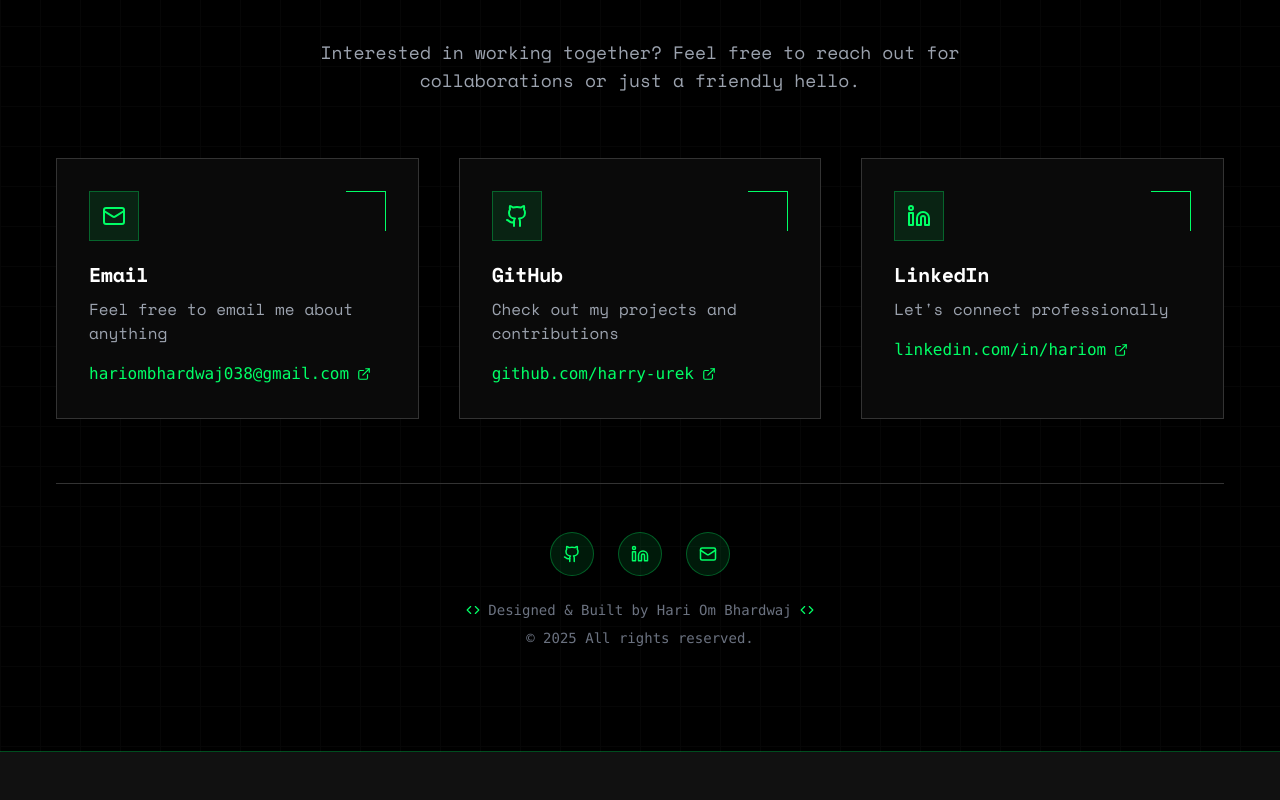
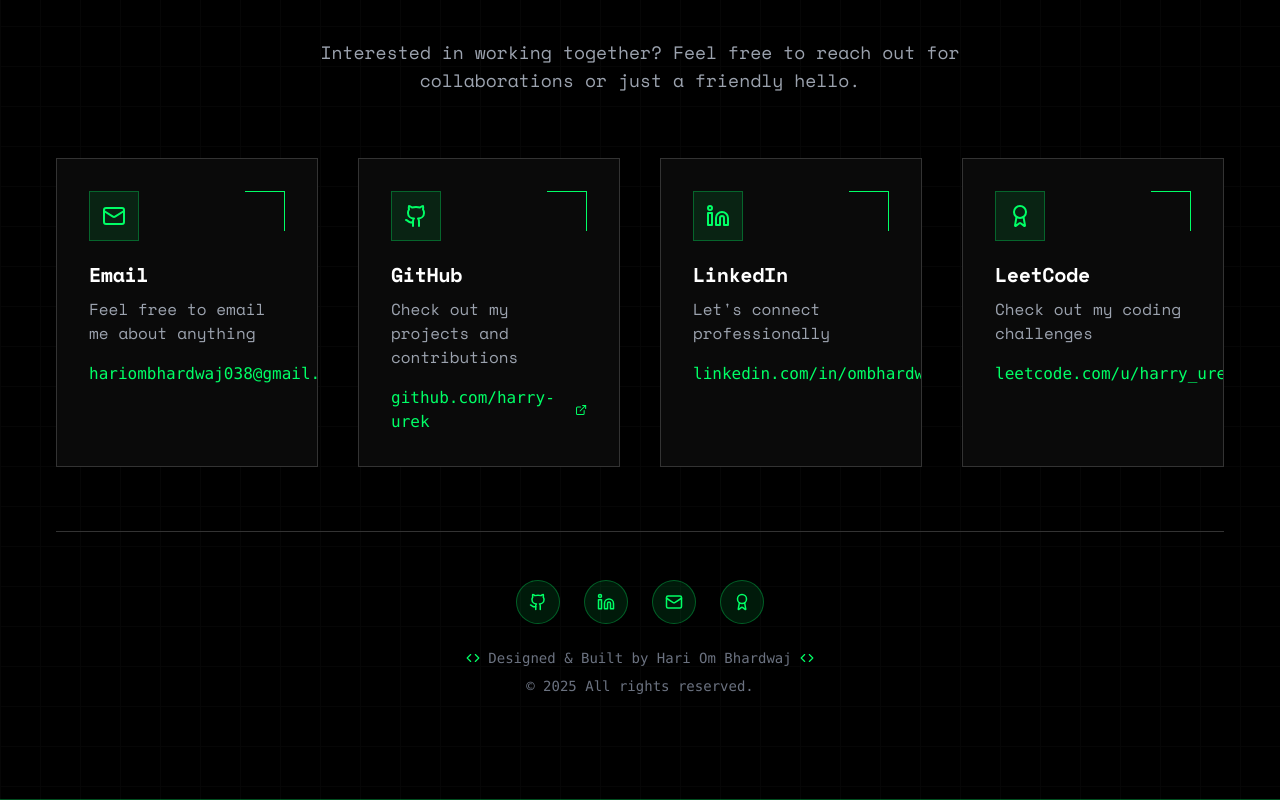
Before and after one commit to harry-urek/portfolio, a Next.js app: page / in a window 1280 px wide. Shown: the part 7890-8690 px from the top of the page. Before the commit the page ends 8642 px from the top, so only its background shows below. Built offline with nearby package versions, Linux system fonts and the light colour scheme.

Commit message:
title and metadata update

```diff
--- a/app/layout.tsx
+++ b/app/layout.tsx
@@ -14,8 +14,13 @@
 });
 
 export const metadata: Metadata = {
-  title: 'Developer Portfolio',
-  description: 'Professional developer portfolio showcasing skills and projects',
+  title: 'Hari Om Bhardwaj',
+  description: 'Backend Developer and ML Engineer',
+  icons: {
+    icon: '/h-icon.svg',
+    shortcut: '/h-icon.svg',
+    apple: '/h-icon.svg',
+  },
 };
 
 export default function RootLayout({
--- a/components/Footer.tsx
+++ b/components/Footer.tsx
@@ -1,7 +1,7 @@
 "use client";
 
 import Link from 'next/link';
-import { Github, Linkedin, Mail, Phone, Terminal, Code, ExternalLink, Check } from 'lucide-react';
+import { Github, Linkedin, Mail, Phone, Terminal, Code, ExternalLink, Check, Award } from 'lucide-react';
 import { useEffect, useState } from 'react';
 import { motion } from 'framer-motion';
 import { InteractiveBackgroundAnimation } from './animations';
@@ -67,7 +67,7 @@
           </motion.p>
         </div>
 
-        <div className="grid grid-cols-1 md:grid-cols-3 gap-10 mb-16">
+        <div className="grid grid-cols-1 md:grid-cols-4 gap-10 mb-16">
           <motion.div
             className="bg-[#0A0A0A] p-8 border border-[#333] group relative overflow-hidden"
             initial={{ opacity: 0, y: 20 }}
@@ -172,12 +172,51 @@
               <h3 className="text-xl font-bold mb-2 text-white">LinkedIn</h3>
               <p className="text-gray-400 mb-4 group-hover:text-gray-300 transition-colors">Let's connect professionally</p>
               <a
-                href="https://linkedin.com/in/"
+                href="https://www.linkedin.com/in/ombhardwaj08/"
                 target="_blank"
                 rel="noopener noreferrer"
                 className="inline-flex items-center text-[#00FF66] hover:underline font-mono"
               >
-                <span>linkedin.com/in/hariom</span>
+                <span>linkedin.com/in/ombhardwaj08</span>
+                <ExternalLink className="ml-2" size={14} />
+              </a>
+            </div>
+          </motion.div>
+
+          <motion.div
+            className="bg-[#0A0A0A] p-8 border border-[#333] group relative overflow-hidden"
+            initial={{ opacity: 0, y: 20 }}
+            whileInView={{ opacity: 1, y: 0 }}
+            viewport={{ once: true }}
+            transition={{ duration: 0.5, delay: 0.3 }}
+            whileHover={{
+              y: -5,
+              borderColor: "#00FF66",
+              boxShadow: "0 0 20px rgba(0, 255, 102, 0.2)"
+            }}
+          >
+            {/* Animated corner accent */}
+            <div className="absolute top-0 right-0 grid-item"></div>
+            <div className="absolute bottom-0 left-0 grid-item"></div>
+
+            {/* Hover glow effect */}
+            <motion.div
+              className="absolute inset-0 opacity-0 bg-[#00FF66] blur-xl z-0 group-hover:opacity-5 transition-opacity duration-300"
+            />
+
+            <div className="relative z-10">
+              <div className="p-3 mb-5 inline-flex bg-[#00FF66]/10 border border-[#00FF66]/30">
+                <Award className="text-[#00FF66]" size={24} />
+              </div>
+              <h3 className="text-xl font-bold mb-2 text-white">LeetCode</h3>
+              <p className="text-gray-400 mb-4 group-hover:text-gray-300 transition-colors">Check out my coding challenges</p>
+              <a
+                href="https://leetcode.com/u/harry_urek/"
+                target="_blank"
+                rel="noopener noreferrer"
+                className="inline-flex items-center text-[#00FF66] hover:underline font-mono"
+              >
+                <span>leetcode.com/u/harry_urek</span>
                 <ExternalLink className="ml-2" size={14} />
               </a>
             </div>
@@ -198,7 +237,7 @@
                 <Github size={18} className="text-[#00FF66]" />
               </motion.a>
               <motion.a
-                href="https://linkedin.com/in/"
+                href="https://www.linkedin.com/in/ombhardwaj08/"
                 target="_blank"
                 rel="noopener noreferrer"
                 className="p-3 bg-[#00FF66]/10 border border-[#00FF66]/30 hover:bg-[#00FF66]/20 transition-colors rounded-full"
@@ -214,6 +253,16 @@
                 whileTap={{ scale: 0.95 }}
               >
                 <Mail size={18} className="text-[#00FF66]" />
+              </motion.a>
+              <motion.a
+                href="https://leetcode.com/u/harry_urek/"
+                target="_blank"
+                rel="noopener noreferrer"
+                className="p-3 bg-[#00FF66]/10 border border-[#00FF66]/30 hover:bg-[#00FF66]/20 transition-colors rounded-full"
+                whileHover={{ scale: 1.1 }}
+                whileTap={{ scale: 0.95 }}
+              >
+                <Award size={18} className="text-[#00FF66]" />
               </motion.a>
             </div>
 
--- a/components/Hero.tsx
+++ b/components/Hero.tsx
@@ -308,7 +308,7 @@
                 <Github size={22} className="text-gray-300 hover:text-neon-green transition-colors" />
               </a>
               <a
-                href="https://linkedin.com/in/"
+                href="https://www.linkedin.com/in/ombhardwaj08/"
                 target="_blank"
                 rel="noopener noreferrer"
                 className="p-3 bg-black/30 backdrop-blur-sm border border-gray-800 rounded-full hover:border-neon-green transition-colors relative z-20"
--- a/components/TechStack.tsx
+++ b/components/TechStack.tsx
@@ -1,8 +1,9 @@
 "use client";
 
-import { useState } from 'react';
+import { useState, useEffect } from 'react';
 import { motion } from 'framer-motion';
 import Image from 'next/image';
+import { Code } from 'lucide-react';
 import {
   fadeIn,
   staggerContainer,
@@ -84,7 +85,26 @@
 
 export default function TechStack() {
   const [activeCategory, setActiveCategory] = useState("Languages");
-  const activeTech = techCategories.find(cat => cat.name === activeCategory)?.items || [];
+  const [activeTech, setActiveTech] = useState<TechItem[]>([]);
+  const [isClient, setIsClient] = useState(false);
+
+  // Make sure we set isClient to true once component is mounted
+  useEffect(() => {
+    setIsClient(true);
+    // Initialize activeTech with the default category items
+    const initialItems = techCategories.find(cat => cat.name === "Languages")?.items || [];
+    setActiveTech(initialItems);
+  }, []);
+
+  // Update activeTech whenever activeCategory changes
+  useEffect(() => {
+    const items = techCategories.find(cat => cat.name === activeCategory)?.items || [];
+    setActiveTech(items);
+  }, [activeCategory]);
+
+  const handleCategoryChange = (categoryName: string) => {
+    setActiveCategory(categoryName);
+  };
 
   return (
     <section id="tech-stack" className="py-32 relative overflow-hidden bg-black">
@@ -154,7 +174,7 @@
             {techCategories.map((category, index) => (
               <motion.button
                 key={category.name}
-                onClick={() => setActiveCategory(category.name)}
+                onClick={() => handleCategoryChange(category.name)}
                 className={`px-6 py-3 transition-all duration-300 border
                   ${activeCategory === category.name
                     ? 'border-[#00FF66] text-[#00FF66] bg-[#00FF66]/10'
@@ -172,16 +192,27 @@
           </div>
         </motion.div>
 
+        {/* Debug info to check if we have items */}
+        {activeTech.length === 0 && isClient && (
+          <div className="text-center text-[#00FF66] mb-6">
+            Loading {activeCategory} technologies...
+          </div>
+        )}
+
         {/* Tech Items Grid */}
         <motion.div
           variants={staggerContainer(0.05, 0.3)}
           className="grid grid-cols-2 md:grid-cols-3 lg:grid-cols-4 gap-6"
+          key={activeCategory} // Force re-render when category changes
         >
-          {activeTech.map((tech, index) => (
+          {isClient && activeTech.map((tech, index) => (
             <motion.div
-              key={tech.name}
+              key={`${activeCategory}-${tech.name}`}
               variants={fadeIn('up', index * 0.05 + 0.3)}
               className="group"
+              initial={{ opacity: 0, y: 20 }}
+              animate={{ opacity: 1, y: 0 }}
+              transition={{ duration: 0.5, delay: index * 0.1 }}
             >
               <motion.div
                 whileHover={{
@@ -209,6 +240,11 @@
                       transition={{ type: "spring", stiffness: 400 }}
                     >
                       <div className="relative w-full h-full">
+                        {/* Fallback icon in case the image fails to load */}
+                        <div className="absolute inset-0 flex items-center justify-center">
+                          <Code size={40} className="text-[#00FF66] opacity-20" />
+                        </div>
+
                         <Image
                           src={tech.icon}
                           alt={tech.name}
@@ -216,6 +252,11 @@
                           sizes="(max-width: 768px) 100vw, (max-width: 1200px) 50vw, 25vw"
                           style={{ objectFit: 'contain' }}
                           className="filter drop-shadow-glow"
+                          onError={(e) => {
+                            // Show fallback when image fails to load
+                            const target = e.target as HTMLImageElement;
+                            target.style.display = 'none';
+                          }}
                         />
                       </div>
                     </motion.div>
```
Also changed, not shown: components/About.tsx (line endings or trailing spaces), components/Projects.tsx (line endings or trailing spaces), public/h-icon.svg (added).
